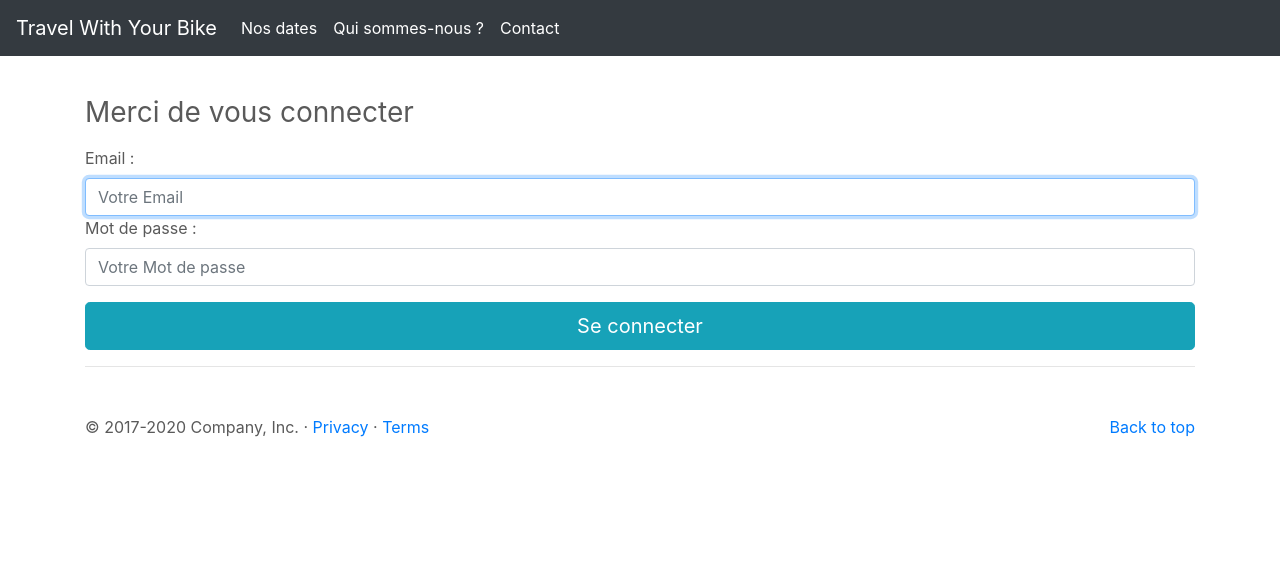
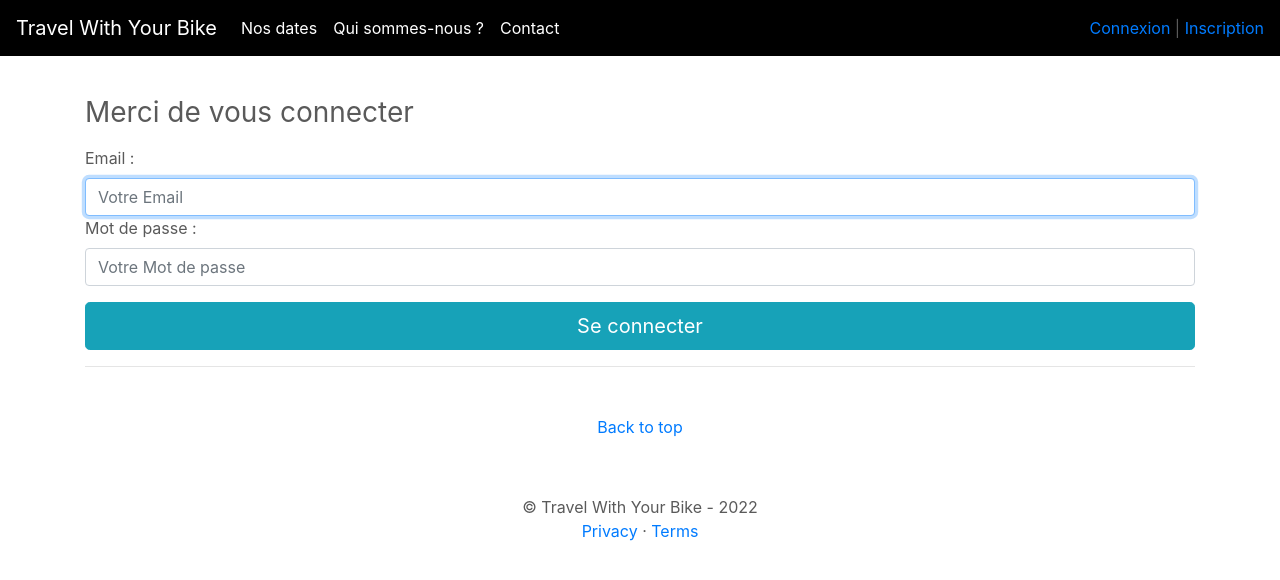
Before and after one commit to Akcel77/TYWB, a Symfony app: template templates/security/login.html.twig in a window 1280 px wide. Shown: the top 580 px of the page. Run offline with Twig, Linux system fonts and the light colour scheme; the template is opened without the code that fills it, so the values that code supplies are empty; some libraries are stand-ins or nearby versions.

Commit message:
Add css file link, footer update, link to login logout in nav

```diff
--- a/templates/base.html.twig
+++ b/templates/base.html.twig
@@ -9,6 +9,7 @@
     <title>{% block title %} TravelWithYourBike{% endblock %}</title>
 
     <!-- Bootstrap core CSS -->
+    <link rel="stylesheet" href="{{ asset('assets/css/main.css') }}">
     <link href="{{ asset('assets/css/bootstrap.min.css') }}" rel="stylesheet">
 
     <style>
@@ -32,7 +33,7 @@
 </head>
 <body>
 <header>
-    <nav class="navbar navbar-expand-md navbar-dark fixed-top bg-dark">
+    <nav class="navbar navbar-expand-md navbar-dark fixed-top bg-dark" style="background-color: #000!important;">
         <a class="navbar-brand" href="{{ path('home') }}">Travel With Your Bike</a>
         <button class="navbar-toggler" type="button" data-toggle="collapse" data-target="#navbarCollapse" aria-controls="navbarCollapse" aria-expanded="false" aria-label="Toggle navigation">
             <span class="navbar-toggler-icon"></span>
@@ -54,16 +55,13 @@
                     </li>
                 {% endif %}
             </ul>
-            {#            <div class="navbar-item-custom">#}
-            {#                {% if app.user %}#}
-            {#                    <a href="{{ path('account') }}">Mon compte <small>({{ app.user.firstname }})</small> </a> | <a href="{{ path('app_logout') }}">Deconnexion</a>#}
-            {#                {% else %}#}
-            {#                    <a href="{{ path('app_login') }}">Connexion</a> | <a href="{{ path('register') }}">Inscription</a>#}
-            {#                {% endif %}#}
-            {#            </div>#}
-            {#            <a href="{{ path('cart') }}">#}
-            {#                #}{#                <img src="{{ asset('assets/img/shopping-cart.png') }}" class="cart-icon" alt="Mon panier">#}
-            {#            </a>#}
+                        <div class="navbar-item-custom">
+                            {% if app.user %}
+                                <a href="{{ path('account') }}" class="login-group">Mon compte <small>({{ app.user.firstname }})</small> </a> | <a href="{{ path('app_logout') }}" class="login-group">Deconnexion</a>
+                            {% else %}
+                                <a href="{{ path('app_login') }}" class="login-group">Connexion</a> | <a href="{{ path('register') }}" class="login-group">Inscription</a>
+                            {% endif %}
+                        </div>
 
         </div>
     </nav>
@@ -79,7 +77,7 @@
         </ol>
         <div class="carousel-inner">
             <div class="carousel-item active">
-                <svg class="bd-placeholder-img" width="100%" height="100%" xmlns="http://www.w3.org/2000/svg" preserveAspectRatio="xMidYMid slice" focusable="false" role="img"><rect width="100%" height="100%" fill="#777"/></svg>
+                <img src="{{ asset('assets/img/logo.png') }}" alt="">
                 <div class="container">
                     <div class="carousel-caption text-left">
                         <h1>Example headline.</h1>
@@ -130,9 +128,10 @@
     </div><!-- /.container -->
 
     <!-- FOOTER -->
-    <footer class="container">
-        <p class="float-right"><a href="#">Back to top</a></p>
-        <p>&copy; 2017-2020 Company, Inc. &middot; <a href="#">Privacy</a> &middot; <a href="#">Terms</a></p>
+    <footer class="container text-center mt-5">
+        <p class=""><a href="#">Back to top</a></p><br>
+        <p></p>
+        <p>&copy; Travel With Your Bike - 2022<br> <a href="#">Privacy</a> &middot; <a href="#">Terms</a></p>
     </footer>
 </main>
 <script src="https://code.jquery.com/jquery-3.5.1.slim.min.js"></script>
```
